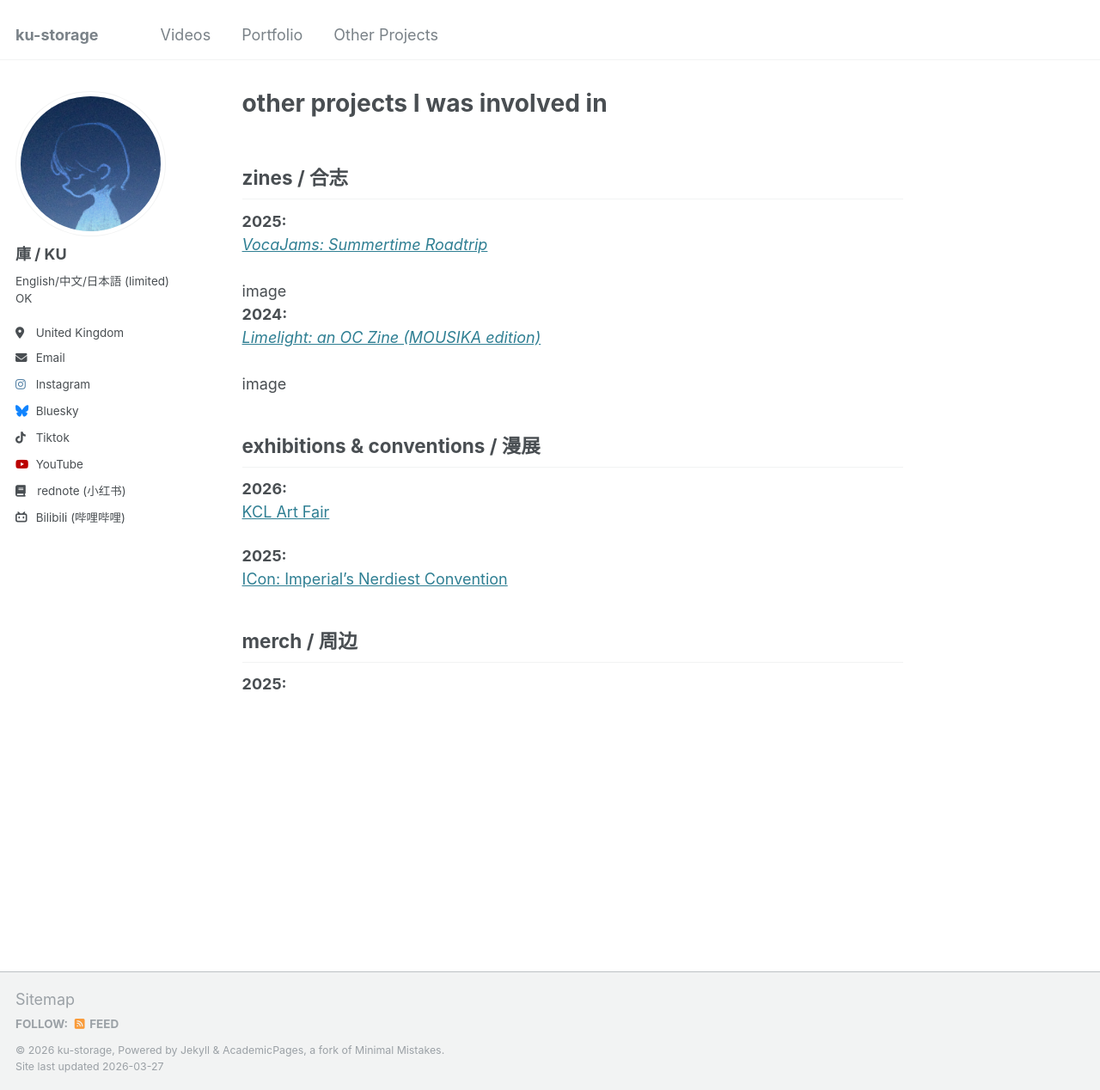
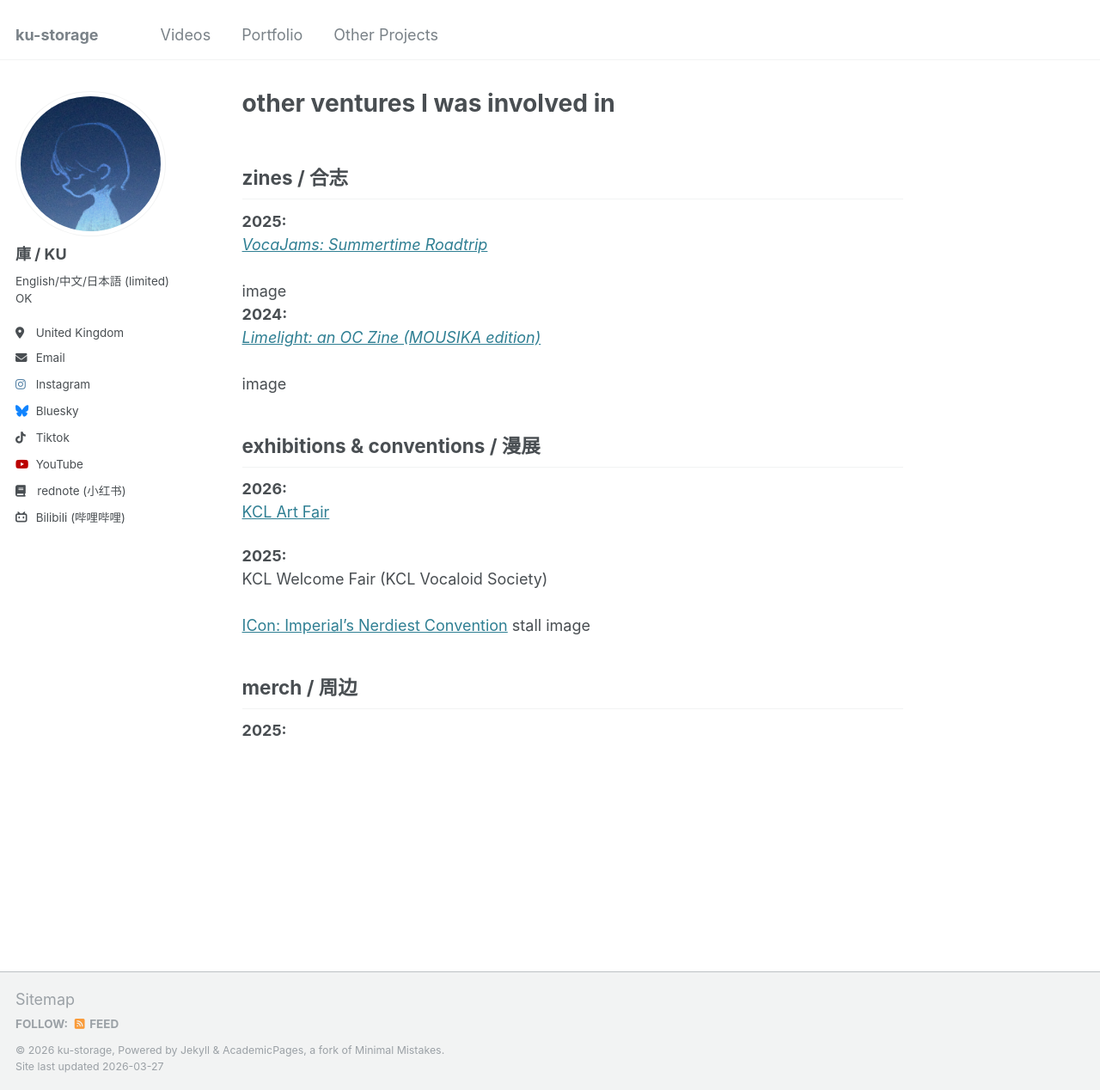
Before and after one commit to ku-storage/ku-storage.github.io, a Jekyll site: the page built from _pages/projects.md, in a window 1280 px wide and 1268 px high. Shown: the whole window at 86% size. Built offline with Jekyll 4.4.1, drawn with Linux system fonts in a browser that asks for light colours.

Commit message:
Update projects.md

```diff
--- a/_pages/projects.md
+++ b/_pages/projects.md
@@ -1,5 +1,5 @@
 ---
-title: "other projects I was involved in"
+title: "other ventures I was involved in"
 permalink: /projects/
 author_profile: true
 ---
@@ -21,7 +21,9 @@ exhibitions & conventions / 漫展
 [KCL Art Fair](https://www.instagram.com/p/DV1hoZ8iBcy/?img_index=1)<br>
 
 **2025:**<br>
+KCL Welcome Fair (KCL Vocaloid Society)<br><br>
 [ICon: Imperial's Nerdiest Convention](https://www.instagram.com/icon_on_insta/)
+stall image
 
 merch / 周边
 ------
```
